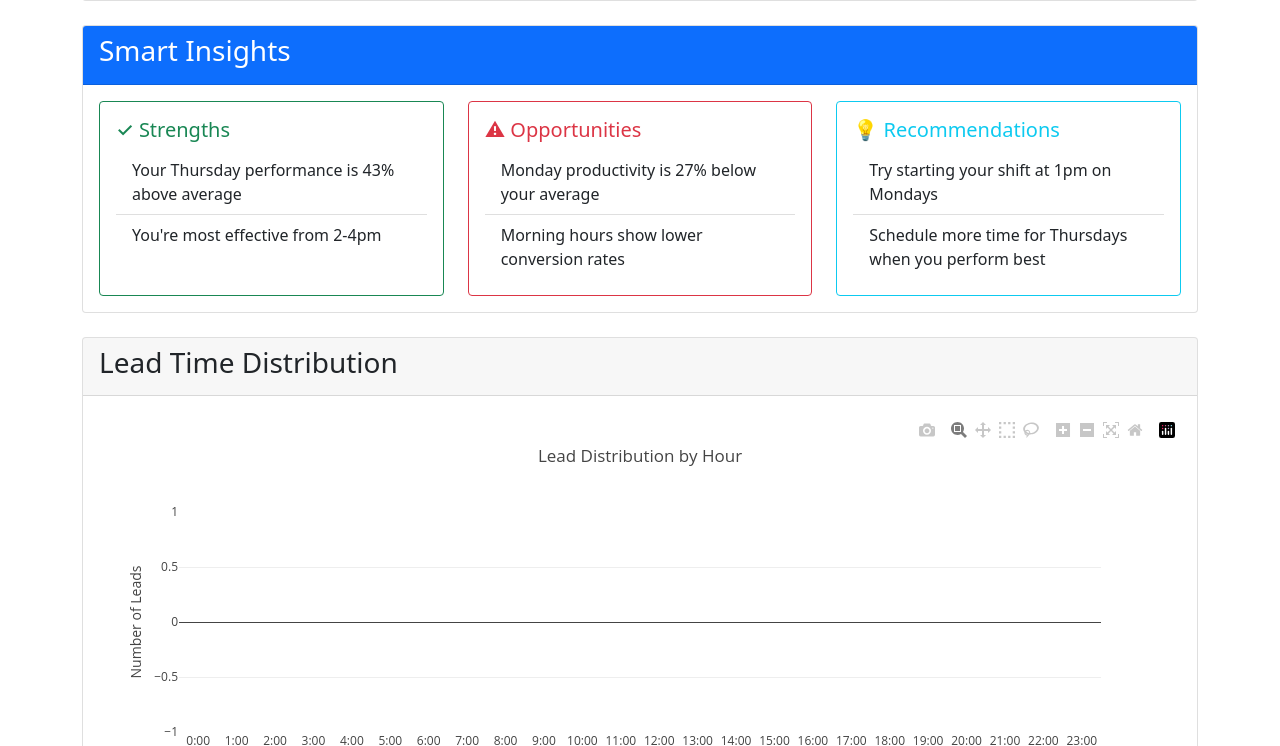
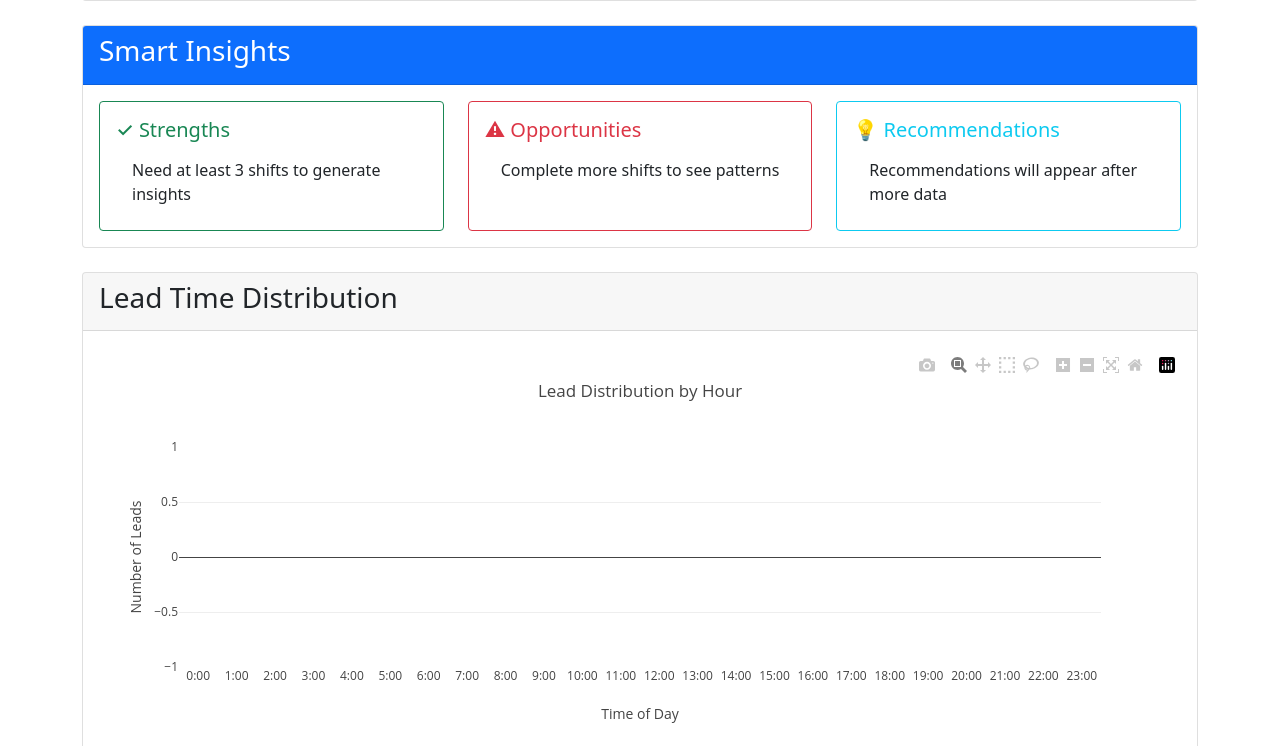
Before and after one commit to kdanger777/sales_tracker, a Flask app: page / in a window 1280 px wide. Shown: the part 842-1588 px from the top of the page. Run offline with Flask 2, Linux system fonts and the light colour scheme; data that the repository does not hold is empty; some libraries are stand-ins or nearby versions.

Commit message:
Removing hardcoded smart insights

```diff
--- a/templates/index.html
+++ b/templates/index.html
@@ -145,8 +145,7 @@
                                     <div class="card-body">
                                         <h5 class="card-title text-success">✓ Strengths</h5>
                                         <ul class="list-group list-group-flush" id="strength-insights">
-                                            <li class="list-group-item">Your Thursday performance is 43% above average</li>
-                                            <li class="list-group-item">You're most effective from 2-4pm</li>
+                                            <!-- Dynamic content will be inserted here by JavaScript -->
                                         </ul>
                                     </div>
                                 </div>
@@ -156,8 +155,7 @@
                                     <div class="card-body">
                                         <h5 class="card-title text-danger">⚠ Opportunities</h5>
                                         <ul class="list-group list-group-flush" id="opportunity-insights">
-                                            <li class="list-group-item">Monday productivity is 27% below your average</li>
-                                            <li class="list-group-item">Morning hours show lower conversion rates</li>
+                                            <!-- Dynamic content will be inserted here by JavaScript -->
                                         </ul>
                                     </div>
                                 </div>
@@ -167,8 +165,7 @@
                                     <div class="card-body">
                                         <h5 class="card-title text-info">💡 Recommendations</h5>
                                         <ul class="list-group list-group-flush" id="recommendations">
-                                            <li class="list-group-item">Try starting your shift at 1pm on Mondays</li>
-                                            <li class="list-group-item">Schedule more time for Thursdays when you perform best</li>
+                                            <!-- Dynamic content will be inserted here by JavaScript -->
                                         </ul>
                                     </div>
                                 </div>
@@ -338,8 +335,11 @@
                     seconds = 0;
                     updateTimerDisplay();
 
-                    // Refresh stats
-                    loadStats();
+                    // Refresh stats and explicitly log that we're updating insights
+                    console.log("Shift ended, updating stats and insights");
+                    await loadStats(); // Make sure to await this
+                    console.log("Stats and insights should now be updated");
+
                 } else {
                     alert(`Failed to end shift: ${data.error}`);
                 }
@@ -764,8 +764,18 @@
 
         // Add this function after calculateStreakData
         function generateSmartInsights(shifts) {
+            console.log("Generating smart insights with", shifts.length, "shifts");
+
             if (!shifts || shifts.length < 3) {
-                return; // Not enough data for meaningful insights
+                console.log("Not enough shifts for insights, need at least 3");
+                // Add placeholder message for insufficient data
+                document.getElementById('strength-insights').innerHTML =
+                    '<li class="list-group-item">Need at least 3 shifts to generate insights</li>';
+                document.getElementById('opportunity-insights').innerHTML =
+                    '<li class="list-group-item">Complete more shifts to see patterns</li>';
+                document.getElementById('recommendations').innerHTML =
+                    '<li class="list-group-item">Recommendations will appear after more data</li>';
+                return;
             }
 
             // Clear existing insights
```
